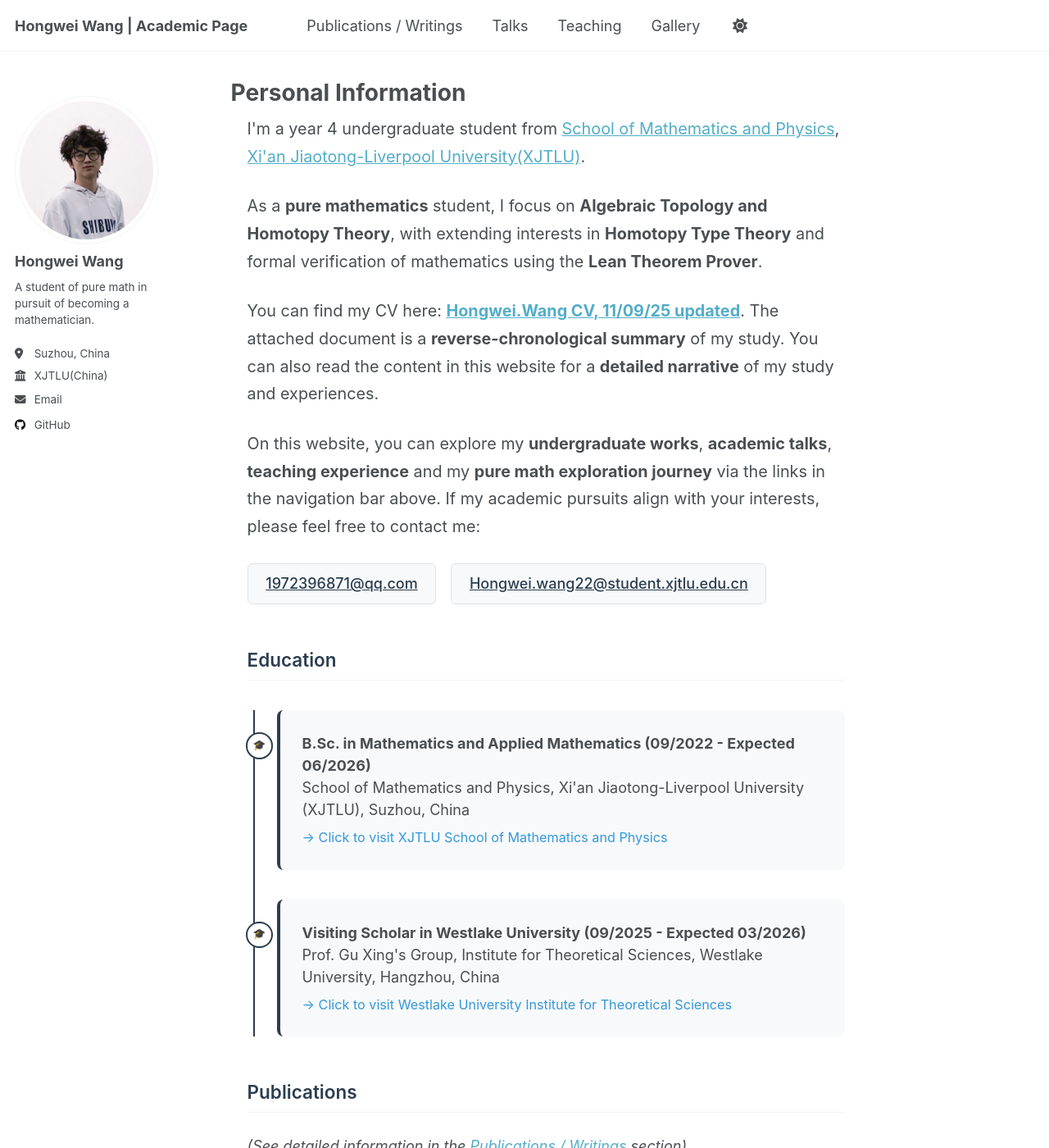
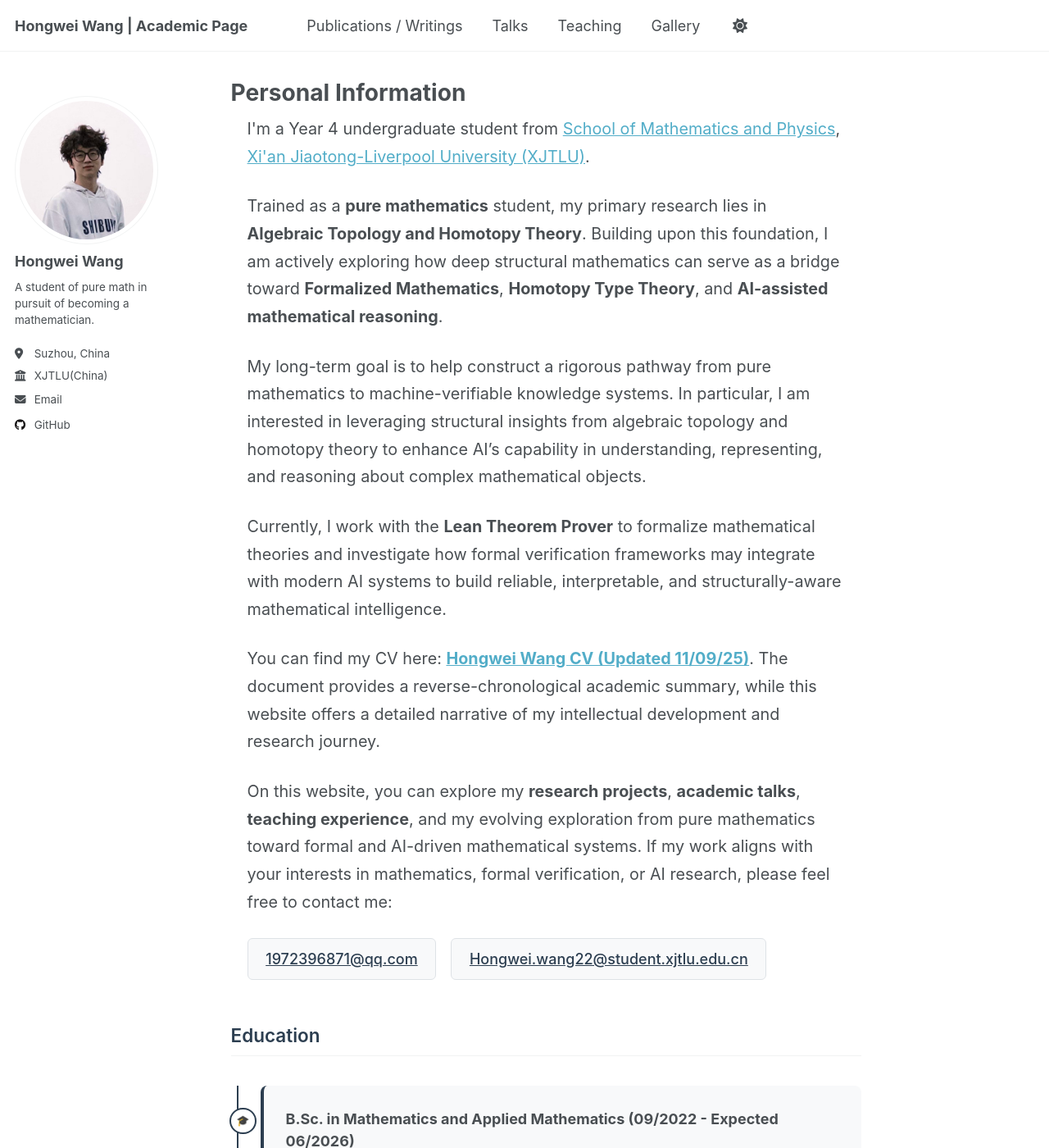
Before and after one commit to WangHongWei-AcademicPage/WangHongWei-AcademicPage.github.io, a Jekyll site: the page built from _pages/about.md, in a window 1280 px wide and 1400 px high. Shown: the whole window at 82% size. Built offline with Jekyll 4.4.1, drawn with Linux system fonts in a browser that asks for light colours; a script that is not in the unit is left out.

Commit message:
Update about.md

```diff
--- a/_pages/about.md
+++ b/_pages/about.md
@@ -266,18 +266,39 @@ redirect_from:
 
 <div class="academic-container">
   <div class="profile-content">
-<p>I'm a year 4 undergraduate student from <a href="https://www.xjtlu.edu.cn/zh/study/departments/school-of-mathematics-and-physics">School of Mathematics and Physics</a>, <a href="https://www.xjtlu.edu.cn/">Xi'an Jiaotong-Liverpool University(XJTLU)</a>.</p>
 
-<p>As a <strong>pure mathematics</strong> student, I focus on <strong>Algebraic Topology and Homotopy Theory</strong>, with extending interests in <strong>Homotopy Type Theory</strong> and formal verification of mathematics using the <strong>Lean Theorem Prover</strong>.</p>
+<p>I'm a Year 4 undergraduate student from
+<a href="https://www.xjtlu.edu.cn/zh/study/departments/school-of-mathematics-and-physics">School of Mathematics and Physics</a>,
+<a href="https://www.xjtlu.edu.cn/">Xi'an Jiaotong-Liverpool University (XJTLU)</a>.</p>
 
-<p>You can find my CV here: <a href="../assets/CV.pdf"><strong>Hongwei.Wang CV, 11/09/25 updated</strong></a>. The attached document is a <strong>reverse-chronological summary</strong> of my study. You can also read the content in this website for a <strong>detailed narrative</strong> of my study and experiences.</p>
+<p>Trained as a <strong>pure mathematics</strong> student, my primary research lies in
+<strong>Algebraic Topology and Homotopy Theory</strong>.
+Building upon this foundation, I am actively exploring how deep structural mathematics can serve as a bridge toward
+<strong>Formalized Mathematics</strong>, <strong>Homotopy Type Theory</strong>, and
+<strong>AI-assisted mathematical reasoning</strong>.</p>
 
-<p>On this website, you can explore my <strong>undergraduate works</strong>, <strong>academic talks</strong>, <strong>teaching experience</strong> and my <strong>pure math exploration journey</strong> via the links in the navigation bar above. If my academic pursuits align with your interests, please feel free to contact me:</p>
-    <div class="contact-info">
-      <a href="mailto:1972396871@qq.com" class="contact-email">1972396871@qq.com</a>
-      <a href="mailto:Hongwei.wang22@student.xjtlu.edu.cn" class="contact-email">Hongwei.wang22@student.xjtlu.edu.cn</a>
-    </div>
+<p>My long-term goal is to help construct a rigorous pathway from pure mathematics to machine-verifiable knowledge systems.
+In particular, I am interested in leveraging structural insights from algebraic topology and homotopy theory
+to enhance AI’s capability in understanding, representing, and reasoning about complex mathematical objects.</p>
+
+<p>Currently, I work with the <strong>Lean Theorem Prover</strong> to formalize mathematical theories and investigate how formal verification frameworks may integrate with modern AI systems to build reliable, interpretable, and structurally-aware mathematical intelligence.</p>
+
+<p>You can find my CV here:
+<a href="../assets/CV.pdf"><strong>Hongwei Wang CV (Updated 11/09/25)</strong></a>.
+The document provides a reverse-chronological academic summary, while this website offers a detailed narrative of my intellectual development and research journey.</p>
+
+<p>On this website, you can explore my <strong>research projects</strong>, <strong>academic talks</strong>,
+<strong>teaching experience</strong>, and my evolving exploration from pure mathematics toward formal and AI-driven mathematical systems.
+If my work aligns with your interests in mathematics, formal verification, or AI research, please feel free to contact me:</p>
+
+<div class="contact-info">
+  <a href="mailto:1972396871@qq.com" class="contact-email">1972396871@qq.com</a>
+  <a href="mailto:Hongwei.wang22@student.xjtlu.edu.cn" class="contact-email">Hongwei.wang22@student.xjtlu.edu.cn</a>
+</div>
+
   </div>
+</div>
+
 
 <h2 class="section-title">Education</h2>
 <div class="timeline" style="--timeline-color: #2c3e50;">
```
